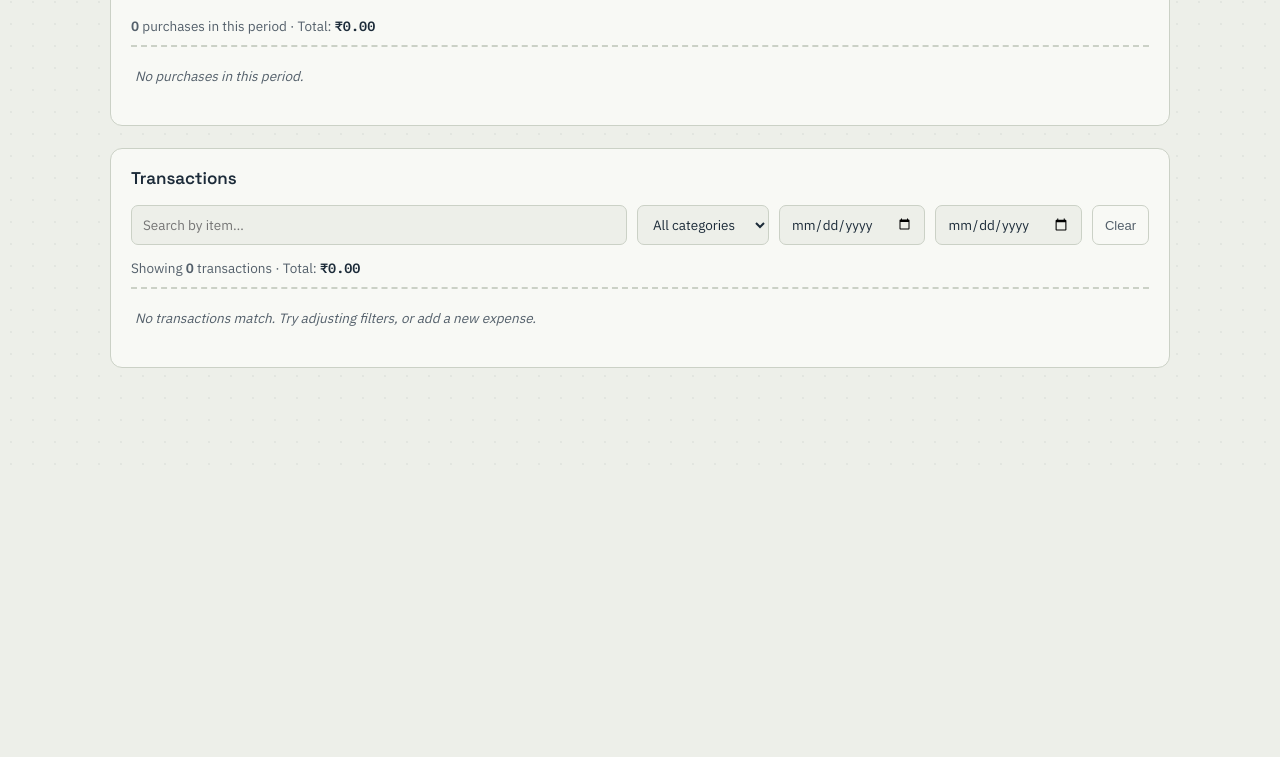
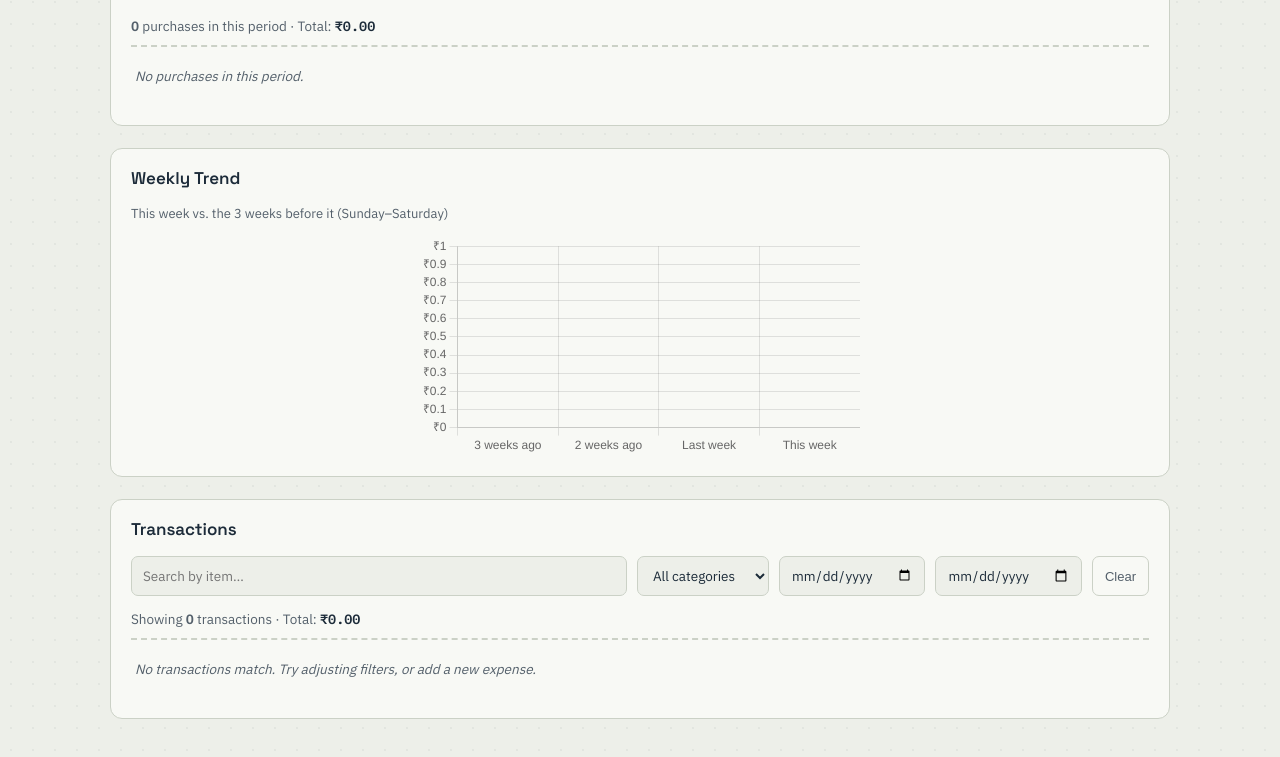
Before and after one commit to Jestin-357/expenses-tracker, a plain HTML site: page index.html in a window 1280 px wide. Shown: the part 581-1338 px from the top of the page. Before the commit the page ends 1051 px from the top, so only its background shows below. Drawn offline with nearby package versions, Linux system fonts and the light colour scheme.

Commit message:
added files extra

```diff
--- a/index.html
+++ b/index.html
@@ -219,6 +219,14 @@ body{
   </div>
 
   <div class="section">
+    <div class="section-head"><h2 class="section-title">Weekly Trend</h2></div>
+    <div class="section-body">
+      <div style="font-size:13px;color:var(--ink-soft);margin-bottom:14px;">This week vs. the 3 weeks before it (Sunday–Saturday)</div>
+      <div class="chart-box" style="height:220px;"><canvas id="weeklyTrendChart"></canvas></div>
+    </div>
+  </div>
+
+  <div class="section">
     <div class="section-head"><h2 class="section-title">Transactions</h2></div>
     <div class="section-body">
       <div class="filters">
@@ -311,6 +319,7 @@ let expenses = [];
 let period = 'daily';
 let editingExpenseId = null;
 let chartInstance = null;
+let weeklyTrendChartInstance = null;
 
 const $ = (id) => document.getElementById(id);
 
@@ -428,7 +437,7 @@ function importBackup(file){
 
 /* ---------- Date helpers ---------- */
 function startOfWeek(d){
-  const dt = new Date(d); const day = (dt.getDay()+6)%7; // Monday=0
+  const dt = new Date(d); const day = dt.getDay(); // Sunday=0, already what we want
   dt.setDate(dt.getDate()-day); dt.setHours(0,0,0,0); return dt;
 }
 function startOfMonth(d){ const dt=new Date(d); dt.setDate(1); dt.setHours(0,0,0,0); return dt; }
@@ -634,10 +643,53 @@ function refreshDatalists(){
   $('itemNameList').innerHTML = items.map(i=>`<option value="${escapeHtml(i.name)}">`).join('');
 }
 
+/* ---------- Weekly trend (this week vs. previous 3) ---------- */
+function weekRangeByOffset(weeksAgo){
+  // weeksAgo=0 is the current Sun–Sat week, 1 is the week before that, etc.
+  const now = new Date();
+  const thisWeekStart = startOfWeek(now);
+  const start = new Date(thisWeekStart); start.setDate(start.getDate() - weeksAgo*7);
+  const end = new Date(start); end.setDate(end.getDate()+6);
+  return [toStr(start), toStr(end)];
+}
+function renderWeeklyTrend(){
+  const weeks = [3,2,1,0].map(weeksAgo=>{
+    const [start,end] = weekRangeByOffset(weeksAgo);
+    const total = expenses.filter(e=>e.date>=start && e.date<=end).reduce((s,e)=>s+Number(e.amount),0);
+    const label = weeksAgo===0 ? 'This week' : weeksAgo===1 ? 'Last week' : `${weeksAgo} weeks ago`;
+    return { label, total, range: `${start} – ${end}` };
+  });
+
+  if(weeklyTrendChartInstance){ weeklyTrendChartInstance.destroy(); weeklyTrendChartInstance = null; }
+  const ctx = $('weeklyTrendChart').getContext('2d');
+  weeklyTrendChartInstance = new Chart(ctx, {
+    type: 'bar',
+    data: {
+      labels: weeks.map(w=>w.label),
+      datasets: [{
+        data: weeks.map(w=>w.total),
+        backgroundColor: weeks.map((w,i)=> i===weeks.length-1 ? '#1C2B39' : '#1C2B3966'),
+        borderRadius: 6,
+        maxBarThickness: 56,
+      }],
+    },
+    options: {
+      plugins: {
+        legend: { display:false },
+        tooltip: { callbacks: { label: (ctx)=> money(ctx.parsed.y), title: (items)=> weeks[items[0].dataIndex].range } },
+      },
+      scales: {
+        y: { beginAtZero:true, ticks: { callback:(v)=> '₹'+v } },
+      },
+    },
+  });
+}
+
 /* ---------- Render all ---------- */
 function renderAll(){
   renderStats();
   renderOverview();
+  renderWeeklyTrend();
   populateCategoryFilter();
   renderTransactions();
   refreshDatalists();
```
